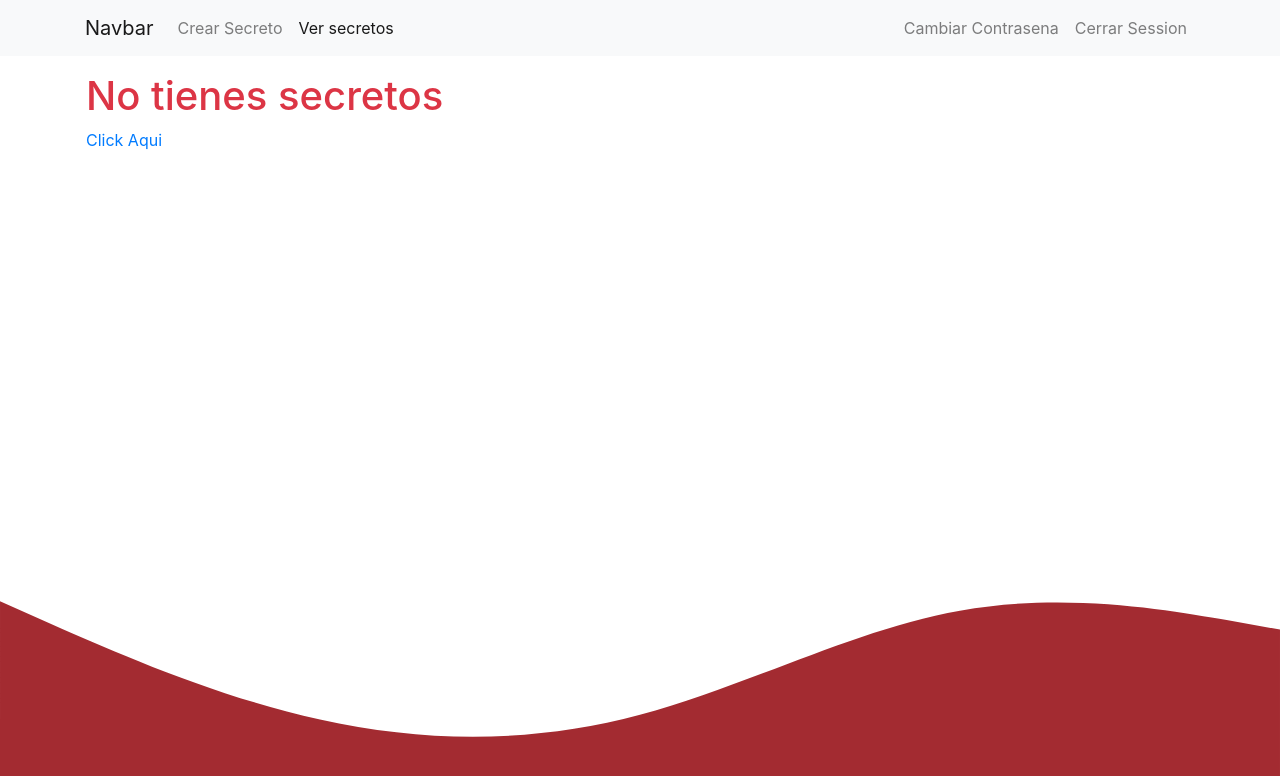
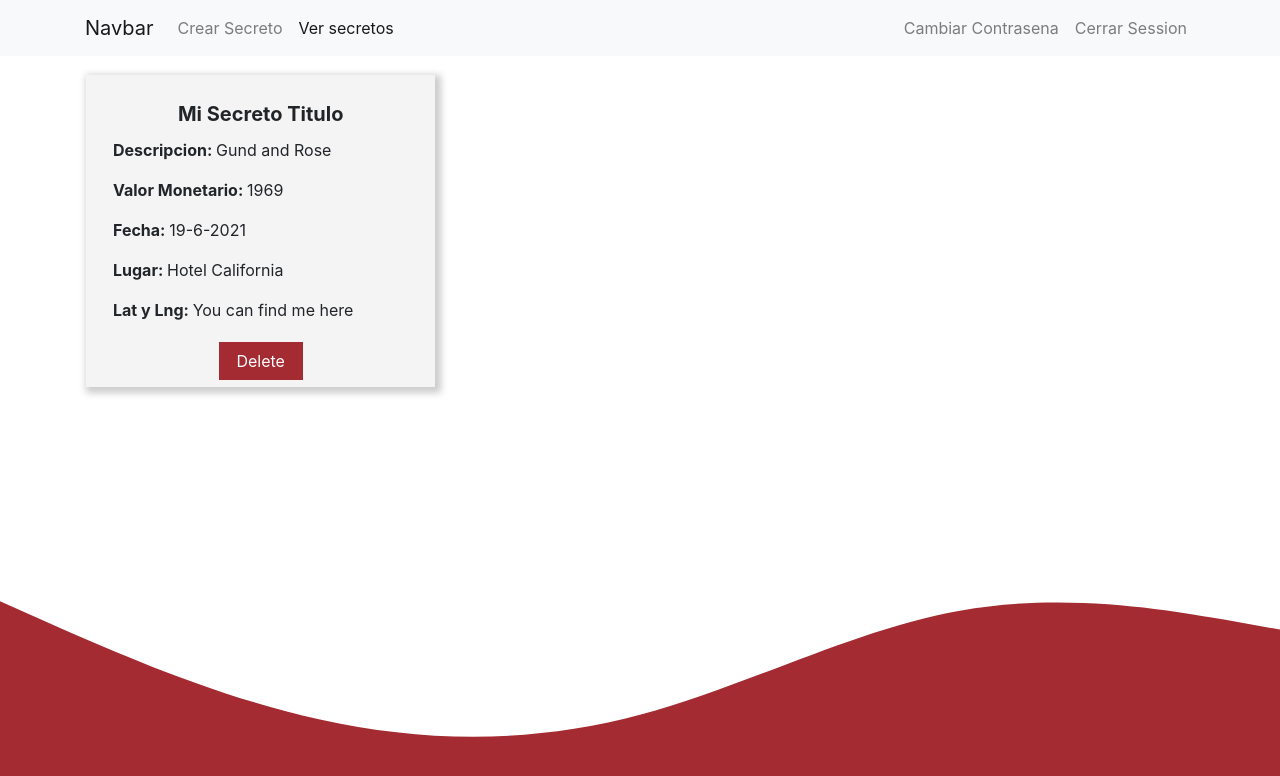
Before and after one commit to FelixJose28/TareaAppSecretos, an Angular app: page /todosecretos in a window 1280 px wide. Shown: the top 776 px of the page. Built offline with nearby package versions, Linux system fonts and the light colour scheme; sample sign-in values are in the browser's storage.

Commit message:
diseno todossecrertos finalizado

```diff
--- a/src/app/components/secretoindividual/secretoindividual.component.css
+++ b/src/app/components/secretoindividual/secretoindividual.component.css
@@ -3,8 +3,6 @@
   background: rgb(245, 244, 244);
   box-shadow:  3px 3px 7px 3px #ccc;
   margin-top: 1%;
-  width: 33%;
-  height: 100%;
   padding: 2%
 }
 button{
--- a/src/app/components/todosecretos/todosecretos.component.html
+++ b/src/app/components/todosecretos/todosecretos.component.html
@@ -4,5 +4,10 @@
 </ng-container>
 
 <ng-template #listasecretos>
+  <div class="row">
+    <div class="col-4" ><!--*ngFor="let  of list"-->
+      <app-secretoindividual></app-secretoindividual>
+    </div>
 
+  </div>
 </ng-template>
--- a/src/app/components/todosecretos/todosecretos.component.ts
+++ b/src/app/components/todosecretos/todosecretos.component.ts
@@ -10,7 +10,7 @@ export class TodosecretosComponent implements OnInit {
 
   constructor(private router: Router) { }
 
-  secretos = []
+  secretos = ['1']
 
   ngOnInit(): void {
   }
```
